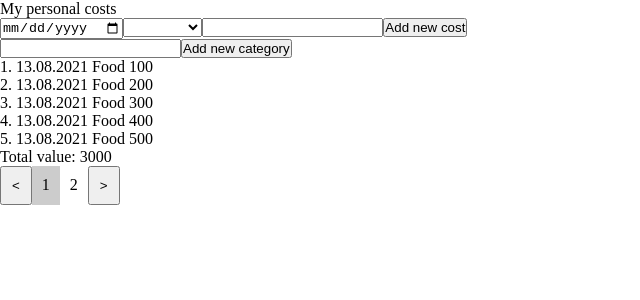
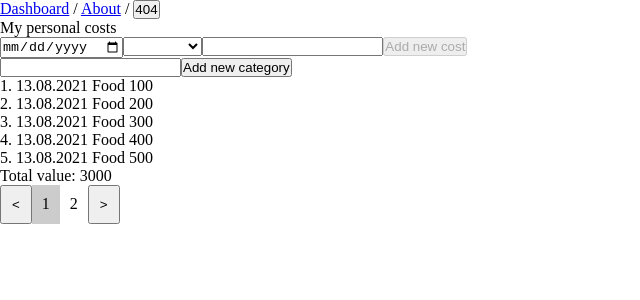
Before and after one commit to NSLyuma/GB_VueJS_Project, a Vue app: page / in a window 1280 px wide. Shown: the top 300 px of the page, without its empty margins (0-640 px from the left). Built offline with nearby package versions, Linux system fonts and the light colour scheme.

Commit message:
Homework for lesson 5

```diff
--- a/package.json
+++ b/package.json
@@ -10,6 +10,7 @@
   "dependencies": {
     "core-js": "^3.6.5",
     "vue": "^2.6.11",
+    "vue-router": "^3.5.2",
     "vuex": "^3.6.2"
   },
   "devDependencies": {
--- a/src/App.vue
+++ b/src/App.vue
@@ -1,51 +1,25 @@
 <template>
   <div id="app">
-    <header>My personal costs</header>
-    <AddPaymentForm @addItem="addNewData" />
-    <AddCategoryForm />
-    <PaymentsDisplay :list="currentItems" />
-    <div>Total value: {{ getTotalValue }}</div>
-    <Pagination
-      :listLength="getPaymentsList.length"
-      :currentPage="cur"
-      :numberOfItems="num"
-      @onClick="changePage"
-    />
+    <div class="page-link">
+      <router-link to="/dashboard">Dashboard</router-link> /
+      <router-link to="/about">About</router-link> /
+      <button @click="goToPage(404)">404</button>
+    </div>
+    <router-view />
   </div>
 </template>
 
 <script>
-import { mapMutations, mapGetters, mapActions } from "vuex";
-import AddCategoryForm from "./components/AddCategoryForm.vue";
-import AddPaymentForm from "./components/AddPaymentForm.vue";
-import Pagination from "./components/Pagination.vue";
-import PaymentsDisplay from "./components/PaymentsDisplay.vue";
+import { mapActions } from "vuex";
 
 export default {
   name: "App",
-  components: { PaymentsDisplay, AddPaymentForm, Pagination, AddCategoryForm },
-  data() {
-    return {
-      paymentsList: [],
-      num: 5,
-      cur: 1,
-    };
-  },
   methods: {
-    ...mapMutations(["setPaymentsListData", "addDataToPaymentsList"]),
     ...mapActions(["fetchPaymentsData"]),
-    addNewData(newItem) {
-      this.addDataToPaymentsList(newItem);
-    },
-    changePage(page) {
-      this.cur = page;
-    },
-  },
-  computed: {
-    ...mapGetters(["getPaymentsList", "getTotalValue"]),
-    currentItems() {
-      const { cur, num } = this;
-      return this.getPaymentsList.slice(num * (cur - 1), num * (cur - 1) + num);
+    goToPage(pageName) {
+      this.$router.push({
+        name: pageName,
+      });
     },
   },
   created() {
--- a/src/components/AddPaymentForm.vue
+++ b/src/components/AddPaymentForm.vue
@@ -7,7 +7,7 @@
       </option>
     </select>
     <input type="text" v-model.number="value" />
-    <button @click="addNewItem">Add new cost</button>
+    <button @click="addNewItem" :disabled="!category">Add new cost</button>
   </div>
 </template>
 
@@ -50,8 +50,12 @@ export default {
       return this.getCategoryList;
     },
   },
-  created() {
-    this.fetchCategoryList();
+  async created() {
+    await this.fetchCategoryList();
+    if (this.$route.name === "AddPaymentForm") {
+      this.category = this.$route.params.category || "";
+      this.value = Number(this.$route.query?.value) || 0;
+    }
   },
 };
 </script>
--- /dev/null
+++ b/src/pages/Page404.vue
@@ -0,0 +1,9 @@
+<template>
+  <div>404 Page not found</div>
+</template>
+
+<script>
+export default {
+  name: "Page404",
+};
+</script>
--- /dev/null
+++ b/src/pages/PageAbout.vue
@@ -0,0 +1,9 @@
+<template>
+  <div>About</div>
+</template>
+
+<script>
+export default {
+  name: "About",
+};
+</script>
--- /dev/null
+++ b/src/pages/PageDashboard.vue
@@ -0,0 +1,61 @@
+<template>
+  <div>
+    <header>My personal costs</header>
+    <AddPaymentForm @addItem="addNewData" />
+    <AddCategoryForm />
+    <PaymentsDisplay :list="currentItems" />
+    <div>Total value: {{ getTotalValue }}</div>
+    <Pagination
+      :listLength="getPaymentsList.length"
+      :currentPage="cur"
+      :numberOfItems="num"
+      @onClick="changePage"
+    />
+  </div>
+</template>
+
+<script>
+import { mapMutations, mapGetters } from "vuex";
+import AddCategoryForm from "../components/AddCategoryForm.vue";
+import AddPaymentForm from "../components/AddPaymentForm.vue";
+import Pagination from "../components/Pagination.vue";
+import PaymentsDisplay from "../components/PaymentsDisplay.vue";
+
+export default {
+  name: "Dashboard",
+  components: {
+    PaymentsDisplay,
+    AddPaymentForm,
+    Pagination,
+    AddCategoryForm,
+  },
+  data() {
+    return {
+      page: "",
+      num: 5,
+      cur: 1,
+    };
+  },
+  methods: {
+    ...mapMutations(["setPaymentsListData", "addDataToPaymentsList"]),
+    addNewData(newItem) {
+      this.addDataToPaymentsList(newItem);
+    },
+    changePage(page) {
+      this.cur = page;
+    },
+  },
+  computed: {
+    ...mapGetters(["getPaymentsList", "getTotalValue"]),
+    currentItems() {
+      const { cur, num } = this;
+      return this.getPaymentsList.slice(num * (cur - 1), num * (cur - 1) + num);
+    },
+  },
+  async created() {
+    if (this.$route.params?.page) {
+      this.changePage(parseInt(this.$route.params.page));
+    }
+  },
+};
+</script>
--- /dev/null
+++ b/src/pages/PageLogin.vue
@@ -0,0 +1,9 @@
+<template>
+  <div>Login</div>
+</template>
+
+<script>
+export default {
+  name: "Login",
+};
+</script>
--- /dev/null
+++ b/src/router/index.js
@@ -0,0 +1,78 @@
+import Vue from "vue";
+import Router from "vue-router";
+import PageDashboard from "../pages/PageDashboard";
+import PageAbout from "../pages/PageAbout";
+import Page404 from "../pages/Page404";
+import PageLogin from "../pages/PageLogin";
+
+Vue.use(Router)
+
+const router = new Router({
+    mode: "history",
+    routes: [{
+            path: "/",
+            component: PageDashboard,
+            name: "Dashboard"
+        },
+        {
+            path: "/dashboard",
+            component: PageDashboard,
+            name: "Dashboard"
+        },
+        {
+            path: "/dashboard/:page",
+            component: PageDashboard,
+            name: "Dashboard"
+        },
+        {
+            path: "/add/payment/:category",
+            component: PageDashboard,
+            name: "AddPaymentForm"
+        },
+        {
+            path: "/about*",
+            component: PageAbout,
+            name: "About"
+        },
+        {
+            path: "/404",
+            component: Page404,
+            name: "404"
+        },
+        {
+            path: "/auth",
+            component: PageLogin,
+            name: "Login"
+        },
+        {
+            path: "*",
+            component: Page404,
+        }
+    ]
+});
+
+const isAuth = true;
+
+router.beforeEach((to, from, next) => {
+    if (to.name !== "login" && !isAuth) {
+        next({
+            name: "login"
+        });
+    } else {
+        next();
+    }
+});
+
+const getTitleByRouteName = routeName => {
+    return {
+        "Dashboard": "Page Dashboard",
+        "About": "Page About",
+        "404": "Not Found",
+    } [routeName]
+}
+
+router.afterEach((to) => {
+    document.title = getTitleByRouteName(to.name);
+})
+
+export default router;
--- a/store/index.js
+++ b/store/index.js
@@ -74,7 +74,7 @@ export default new Vuex.Store({
   },
   mutations: {
     setPaymentsListData(state, payload) {
-      state.paymentsList = payload;
+      state.paymentsList = [...payload, ...state.paymentsList];
     },
     addDataToPaymentsList(state, payload) {
       state.paymentsList.push(payload);
```
Also changed, not shown: src/main.js (+5 -3 lines), 1 other file (tests, documents, lock files or other folders).
